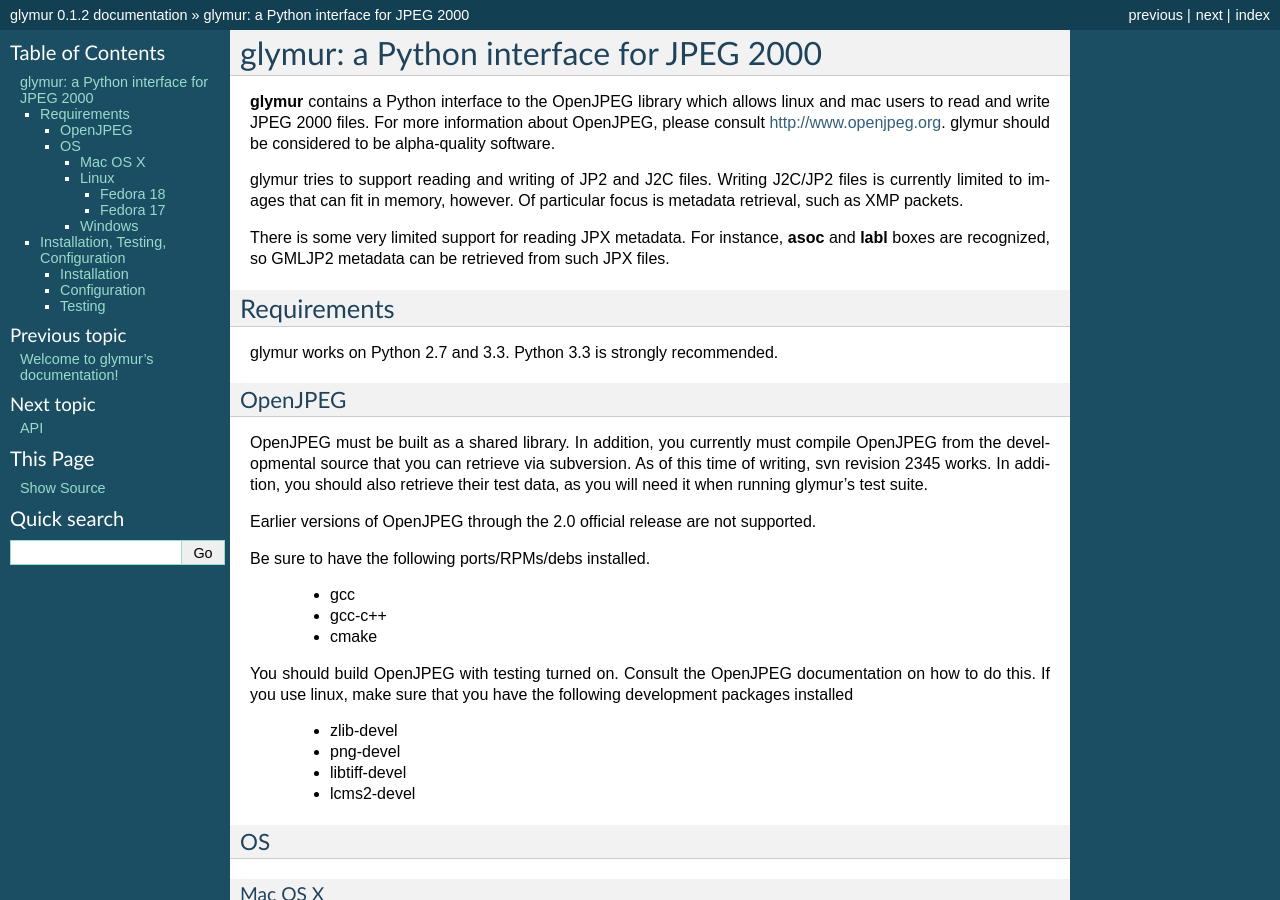
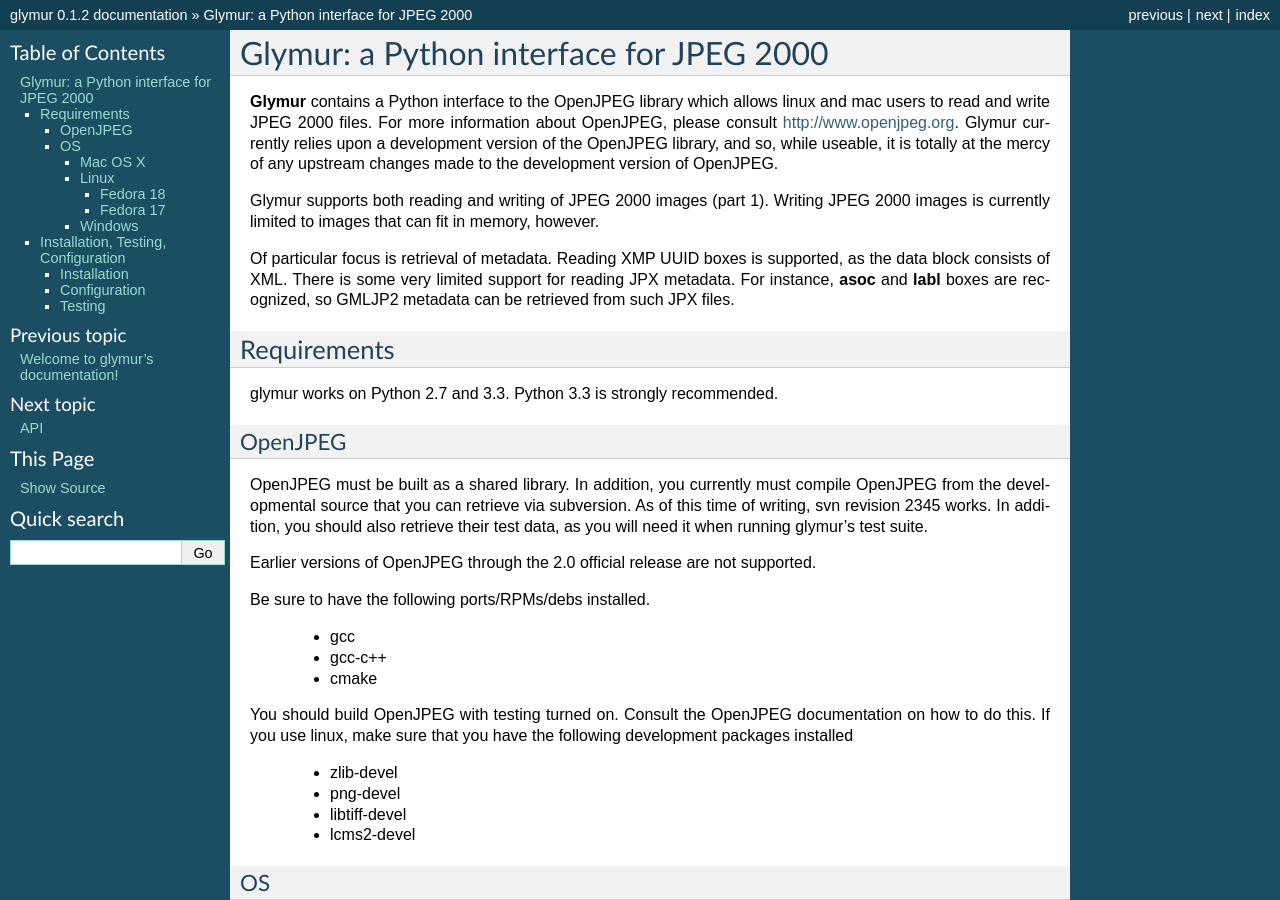
Before and after one commit to quintusdias/glymur, a Sphinx documentation site: the page built from docs/source/introduction.rst, in a window 1280 px wide and 900 px high. Built offline with Sphinx 7.4.7, drawn with Linux system fonts in a browser that asks for light colours; some of the changed text lies outside the part shown.

Commit message:
Added statement about upstream dependence.  Fixes #15.

```diff
--- a/docs/source/introduction.rst
+++ b/docs/source/introduction.rst
@@ -1,19 +1,23 @@
 =========================================
-glymur: a Python interface for JPEG 2000
+Glymur: a Python interface for JPEG 2000
 =========================================
 
-**glymur** contains a Python interface to the OpenJPEG library
+**Glymur** contains a Python interface to the OpenJPEG library
 which allows linux and mac users to read and write JPEG 2000 files.  For more
-information about OpenJPEG, please consult http://www.openjpeg.org.  glymur
-should be considered to be alpha-quality software.
+information about OpenJPEG, please consult http://www.openjpeg.org.  Glymur
+currently relies upon a development version of the OpenJPEG library, and so,
+while useable, it is totally at the mercy of any upstream changes
+made to the development version of OpenJPEG.
 
-glymur tries to support reading and writing of JP2 and J2C files.  Writing
-J2C/JP2 files is currently limited to images that can fit in memory, however.
-Of particular focus is metadata retrieval, such as XMP packets.
+Glymur supports both reading and writing of JPEG 2000 images (part 1).  Writing
+JPEG 2000 images is currently limited to images that can fit in memory,
+however.
 
-There is some very limited support for reading JPX
-metadata.  For instance, **asoc** and **labl** boxes are recognized, so GMLJP2
-metadata can be retrieved from such JPX files.
+Of particular focus is retrieval of metadata.  Reading XMP UUID
+boxes is supported, as the data block consists of XML.  There is
+some very limited support for reading JPX metadata.  For instance,
+**asoc** and **labl** boxes are recognized, so GMLJP2 metadata can
+be retrieved from such JPX files.
 
 ------------
 Requirements
```
